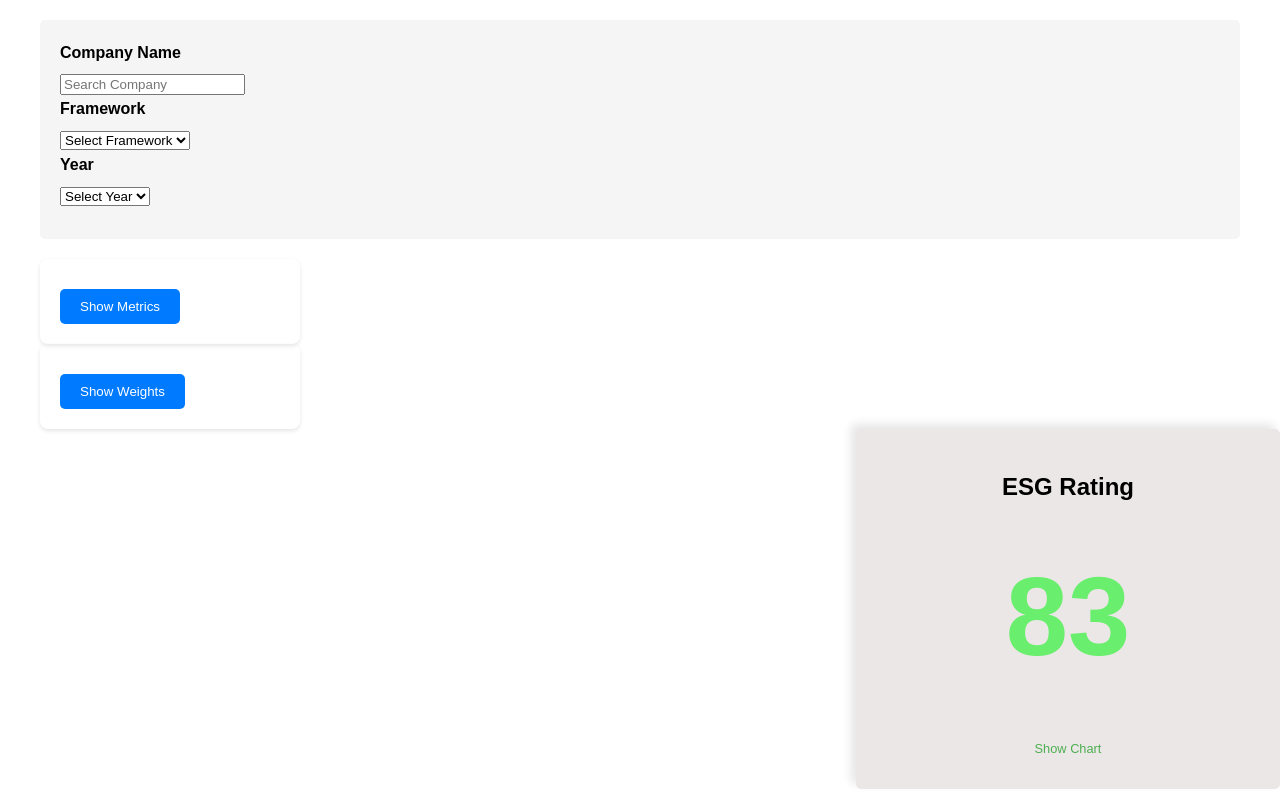
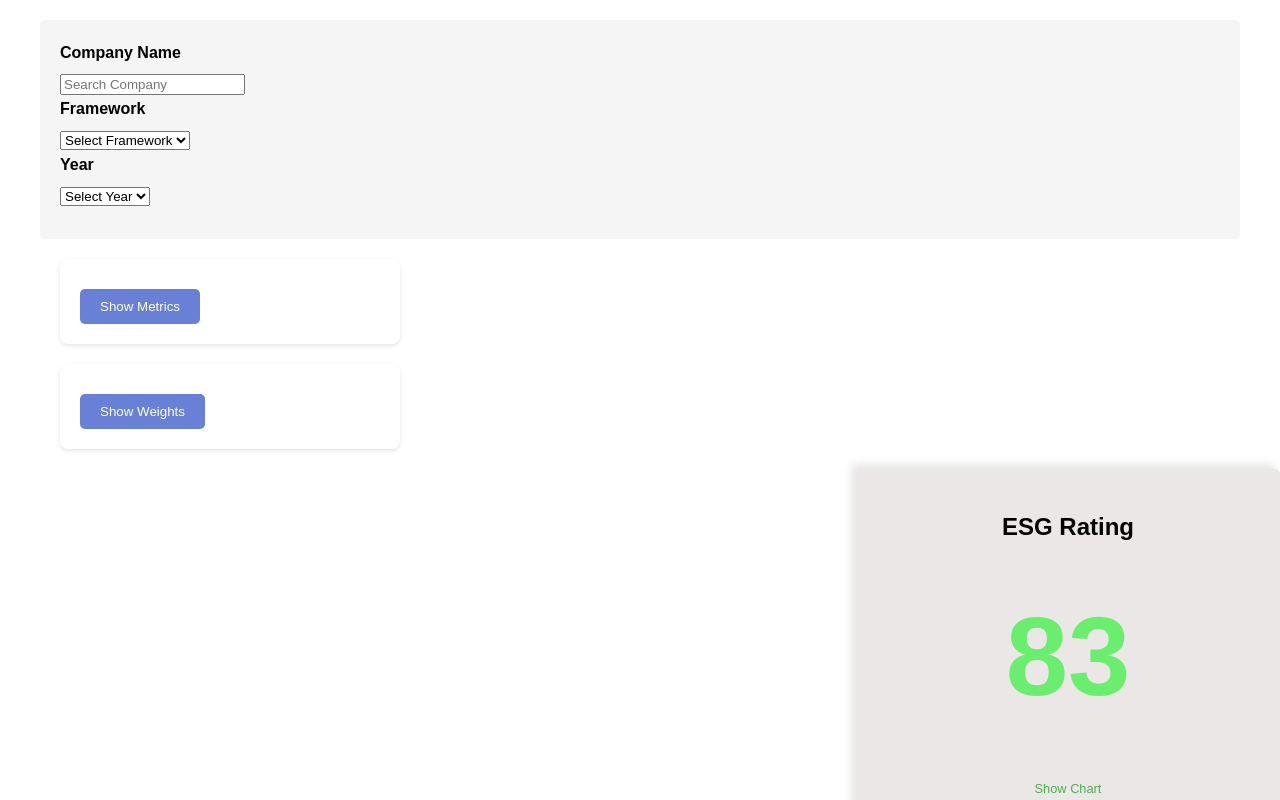
Before and after one commit to TrolLyoUr/ESG_Project, a React (Create React App) app in the folder login-demo/: page /esg in a window 1280 px wide. Built offline with nearby package versions, Linux system fonts and the light colour scheme.

Commit message:
Update MetricInput.css

```diff
--- a/login-demo/src/esg/MetricInput.css
+++ b/login-demo/src/esg/MetricInput.css
@@ -1,48 +1,58 @@
 .metric-input {
-    font-family: Arial, sans-serif; /* 使用通用字体确保兼容性 */
+    font-family: Arial, sans-serif;
     display: flex;
-    color: rgb(130, 206, 213)55, 255, 255; /* 白色文字 */
-    max-width: 220px; /* 设置最大宽度 */
-    margin: left; /* 水平居中 */
-    padding: 20px; /* 内边距增加空间感 */
-    box-shadow: 0 2px 4px rgba(0,0,0,0.1); /* 添加轻微阴影以增加层次感 */
-    border-radius: 8px; /* 轻微圆角 */
+    flex-direction: column; /* 保持垂直排列 */
+    align-items: flex-start; /* 改为从左侧对齐 */
+    color: #82CED5; /* 保持原有颜色 */
+    max-width: 300px; /* 保持最大宽度，避免过窄 */
+    margin: 20px; /* 调整为有一定边距 */
+    padding: 20px;
+    box-shadow: 0 2px 4px rgba(0,0,0,0.1); /* 保持轻微的阴影效果 */
+    border-radius: 8px;
+    overflow: hidden; /* 隐藏溢出内容 */
   }
 
-/* 按钮的样式 */
   .metric-input button {
-    background-color: rgb((104, 97, 214) 122, 175); /* 鲜绿色背景 */
-    color: white; /* 白色文字 */
-    padding: 10px 20px; /* 增加内边距使按钮更容易点击 */
-    border: none; /* 去除边框 */
-    border-radius: 5px; /* 按钮圆角 */
-    cursor: pointer; /* 鼠标悬停时显示指针 */
-    transition: background-color 0.3s; /* 过渡效果使颜色变化更平滑 */
+    background-color: #6881D6; /* 保持原有的背景颜色 */
+    color: white;
+    padding: 10px 20px;
+    border: none;
+    border-radius: 5px;
+    cursor: pointer;
+    transition: background-color 0.3s;
   }
 
-/* 按钮:hover状态 */
   .metric-input button:hover {
-    background-color: rgb((104, 97, 214) 122, 175); /* 深绿色 */
+    background-color: #4458A7; /* 悬停时颜色变深 */
   }
 
-/* 内容区域的样式 */
-.metric-input div {
-    display: flex; /* 将内容区域设置为 Flex 布局 */
-    justify-content: space-between; /* 水平间距分配 */
-    align-items: center; /* 垂直居中对齐 */
-    margin-top: 10px;
-    padding: 15px;
-    background-color: rgba(0, 255, 4, 0.492);
-    border-radius: 5px;
-    margin-bottom: 10px; /* 添加间距 */
+  .metric-input .content-container { /* 展示内容的容器 */
+    display: flex;
+    flex-direction: column;
+    max-height: 500px;
+    overflow-y: auto; /* 启用滚动 */
+    width: 100%; /* 使用可用宽度 */
+    margin-top: 15px; /* 顶部间距 */
   }
 
-/* 数据点的样式 */
+  .metric-input .content-container div { /* 内容项样式 */
+    display: flex; /* 使用flex布局 */
+    flex-direction: column; /* 项目垂直排列 */
+    align-items: flex-start; /* 从左侧对齐 */
+    background-color: #E6E6FA; /* 轻淡的紫色背景 */
+    color: #333; /* 深色字体，提高可读性 */
+    padding: 10px;
+    border-radius: 5px;
+    margin-bottom: 10px;
+    box-shadow: 0 1px 3px rgba(0,0,0,0.1); /* 添加轻微阴影以增加层次感 */
+  }
+
   .metric-input span {
     display: inline-block;
-    white-space: nowrap; /* 防止文本换行 */
-    margin: 5px 0; /* 修改间距的逗号为空格 */
+    white-space: nowrap;
+    margin: 5px;
     padding: 5px;
-    background-color: rgba(0, 255, 208, 0.689);
     border-radius: 3px;
+    background-color: #B0C4DE; /* 淡蓝色背景 */
+    color: #333; /* 深色字体，提高可读性 */
   }
```
Lines whose indentation alone changed are shown as unchanged.
